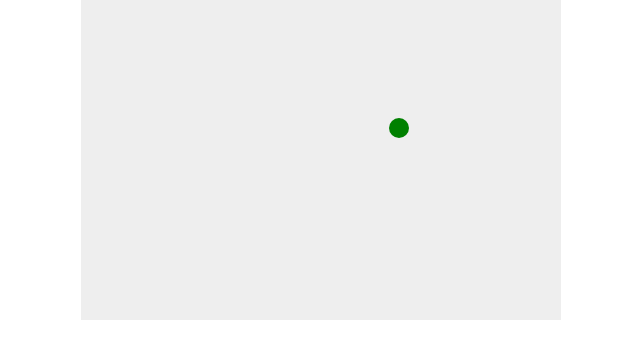
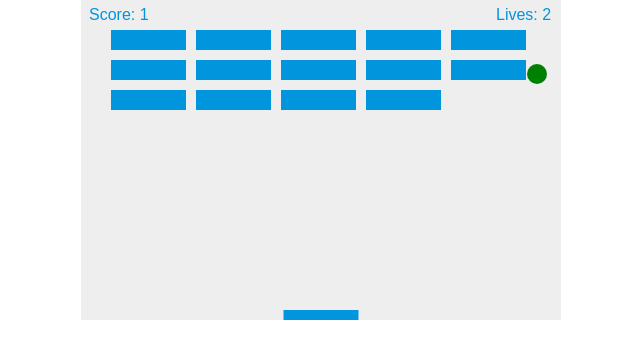
Before and after one commit to Hugo-G-M/Unidad-2.0, a plain HTML site: page Segunda evaluación/Juego Arkanoid/index.html in a window 1280 px wide. Shown: the whole page, without its empty margins (319-959 px from the left). Drawn offline with Linux system fonts and the light colour scheme.

Commit message:
Terminamos el juego

```diff
--- a/Segunda evaluación/Juego Arkanoid/index.html
+++ b/Segunda evaluación/Juego Arkanoid/index.html
@@ -30,6 +30,34 @@
         var dy = -2;
         var ballRadius = 10;
 
+        //Dimensiones de la pala
+        var paddleHeight = 10;
+        var paddleWidth = 75;
+        var paddleX = (canvas.width - paddleWidth) / 2; //Posición en el eje X en el que empieza a dibujarse
+
+        var rightPressed = false;
+        var leftPressed = false;
+
+        var brickRowCount = 3;
+        var brickColumnCount = 5;
+        var brickWidth = 75;
+        var brickHeight = 20;
+        var brickPadding = 10;
+        var brickOffsetTop = 30;
+        var brickOffsetLeft = 30;
+
+        var bricks = [];
+        for (c = 0; c < brickColumnCount; c++) {
+            bricks[c] = [];
+            for (r = 0; r < brickRowCount; r++) {
+                bricks[c][r] = { x: 0, y: 0, status: 1 };
+            }
+        }
+
+        var score = 0;
+        var lives = 3;
+
+
         /* ctx.beginPath();
         ctx.rect(20, 40, 50, 50); //Los primeros 2 valores son las coordenadas del punto en el que comienza a dibujarse el rectángulo, los 2 últimos son el ancho y el alto
         ctx.fillStyle = "#FF0000"; //Esta propiedad guarda un color que se utilizará en el siguiente método para rellenar la figura de ese color
@@ -51,21 +79,47 @@
 
         function draw() {
             ctx.clearRect(0, 0, canvas.width, canvas.height); //Limpia todo lo que este contenido en las dimensiones especificadas (2 valores para el punto de inicio, 2 valores para el punto de fin)
+            drawBricks(); //Dibujamos los ladrillos
             drawBall(); //Dibujamos una pelota
+            drawPaddle(); //Dibujamos la pala
+            drawScore(); //Dibujamos el contador de puntuación
+            drawLives(); //Dibujamos el contador de vidas
+            collisionDetection(); //Activamos la colisión con los ladrillos
 
             if (x + dx > canvas.width - ballRadius || x + dx < ballRadius) {
                 dx = -dx;
-                ctx.fillStyle = "blue";
-                ctx.fill();
             }
-            if (y + dy > canvas.height - ballRadius || y + dy < ballRadius) {
+
+            if (y + dy < ballRadius) {
                 dy = -dy;
-                ctx.fillStyle = "yellow";
-                ctx.fill();
+            } else if (y + dy > canvas.height - ballRadius) {
+                if (x > paddleX && x < paddleX + paddleWidth) {
+                    dy = -dy;
+                } else {
+                    lives--;
+                    if (!lives) {
+                        alert("GAME OVER");
+                        document.location.reload();
+                    } else {
+                        x = canvas.width / 2;
+                        y = canvas.height - 30;
+                        dx = 2;
+                        dy = -2;
+                        paddleX = (canvas.width - paddleWidth) / 2;
+                    }
+
+                }
             }
 
             x += dx;
             y += dy;
+
+            if (rightPressed && paddleX < canvas.width - paddleWidth) {
+                paddleX += 3;
+            } else if (leftPressed && paddleX > 0) {
+                paddleX -= 3;
+            }
+            requestAnimationFrame(draw);
         }
 
         function drawBall() {
@@ -77,7 +131,102 @@
             ctx.closePath();
         }
 
-        setInterval(draw, 10); //Modificando el tiempo se puede cambiar la velocidad de movimiento de la pelota
+        function drawPaddle() {
+            ctx.beginPath();
+            ctx.rect(paddleX, canvas.height - paddleHeight, paddleWidth, paddleHeight);
+            ctx.fillStyle = "#0095DD";
+            ctx.fill();
+            ctx.closePath();
+        }
+
+        function drawBricks() {
+            for (c = 0; c < brickColumnCount; c++) {
+                for (r = 0; r < brickRowCount; r++) {
+                    if (bricks[c][r].status == 1) {
+                        var brickX = c * (brickWidth + brickPadding) + brickOffsetLeft;
+                        var brickY = r * (brickHeight + brickPadding) + brickOffsetTop;
+                        bricks[c][r].x = brickX;
+                        bricks[c][r].y = brickY;
+                        ctx.beginPath();
+                        ctx.rect(brickX, brickY, brickWidth, brickHeight);
+                        ctx.fillStyle = "#0095DD";
+                        ctx.fill();
+                        ctx.closePath();
+                    }
+                }
+            }
+        }
+
+        function drawLives() {
+            ctx.font = "16px Arial";
+            ctx.fillStyle = "#0095DD";
+            ctx.fillText("Lives: " + lives, canvas.width - 65, 20);
+        }
+
+
+        document.addEventListener("keydown", keyDownHandler, false);
+        document.addEventListener("keyup", keyUpHandler, false);
+        document.addEventListener("mousemove", mouseMoveHandler, false);
+
+
+        function keyDownHandler(e) {
+            if (e.keyCode == 39) {
+                rightPressed = true;
+            } else if (e.keyCode == 37) {
+                leftPressed = true;
+            }
+        }
+
+        function keyUpHandler(e) {
+            if (e.keyCode == 39) {
+                rightPressed = false;
+            } else if (e.keyCode == 37) {
+                leftPressed = false;
+            }
+        }
+
+        function mouseMoveHandler(e) {
+            var relativeX = e.clientX - canvas.offsetLeft;
+            if (relativeX > 0 && relativeX < canvas.width) {
+                paddleX = relativeX - paddleWidth / 2;
+            }
+        }
+
+
+        function collisionDetection() {
+            for (c = 0; c < brickColumnCount; c++) {
+                for (r = 0; r < brickRowCount; r++) {
+                    var b = bricks[c][r];
+                    if (b.status == 1) {
+                        if (
+                            x > b.x &&
+                            x < b.x + brickWidth &&
+                            y > b.y &&
+                            y < b.y + brickHeight
+                        ) {
+                            dy = -dy;
+                            b.status = 0;
+                            score++;
+                            if (score == brickRowCount * brickColumnCount) {
+                                alert("YOU WIN, CONGRATULATIONS!");
+                                document.location.reload();
+                            }
+                        }
+                    }
+                }
+            }
+        }
+
+
+
+        function drawScore() {
+            ctx.font = "16px Arial";
+            ctx.fillStyle = "#0095DD";
+            ctx.fillText("Score: " + score, 8, 20);
+        }
+
+        //setInterval(draw, 10); //Modificando el tiempo se puede cambiar la velocidad de movimiento de la pelota
+        draw();
 
     </script>
 </body>
```
